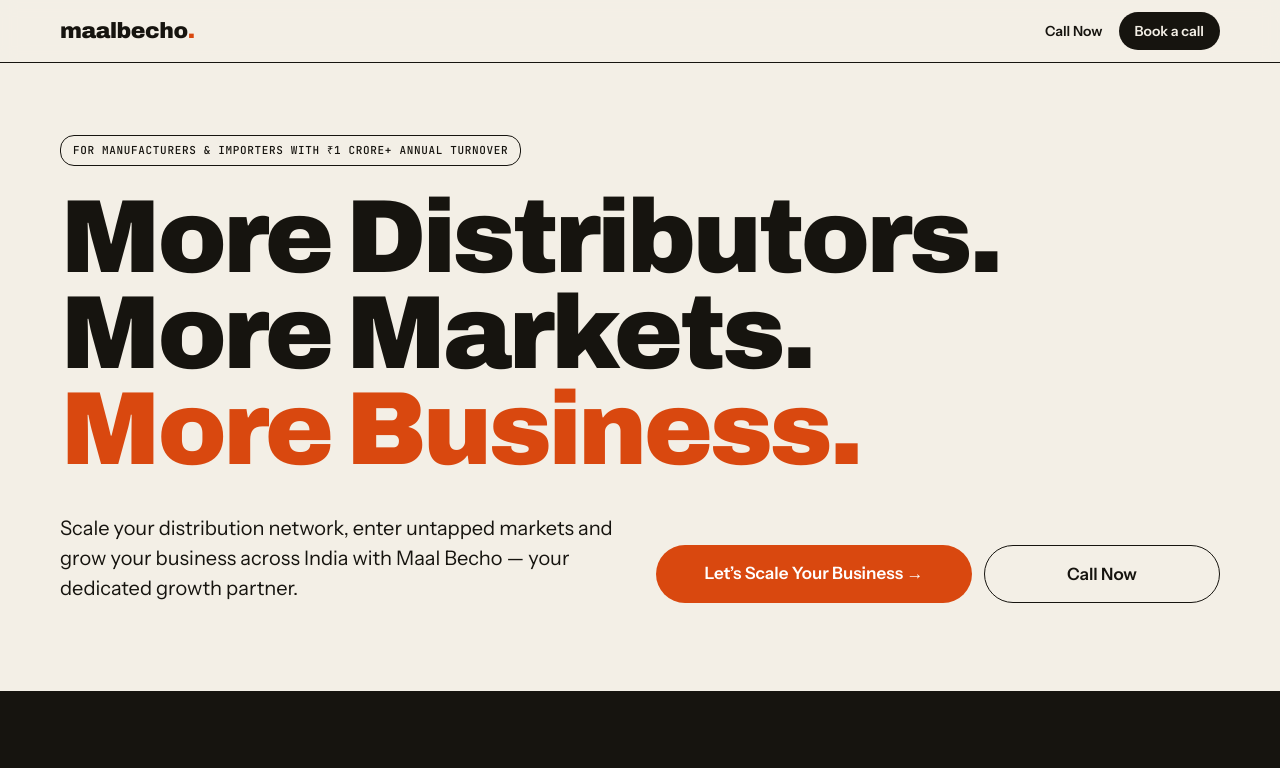
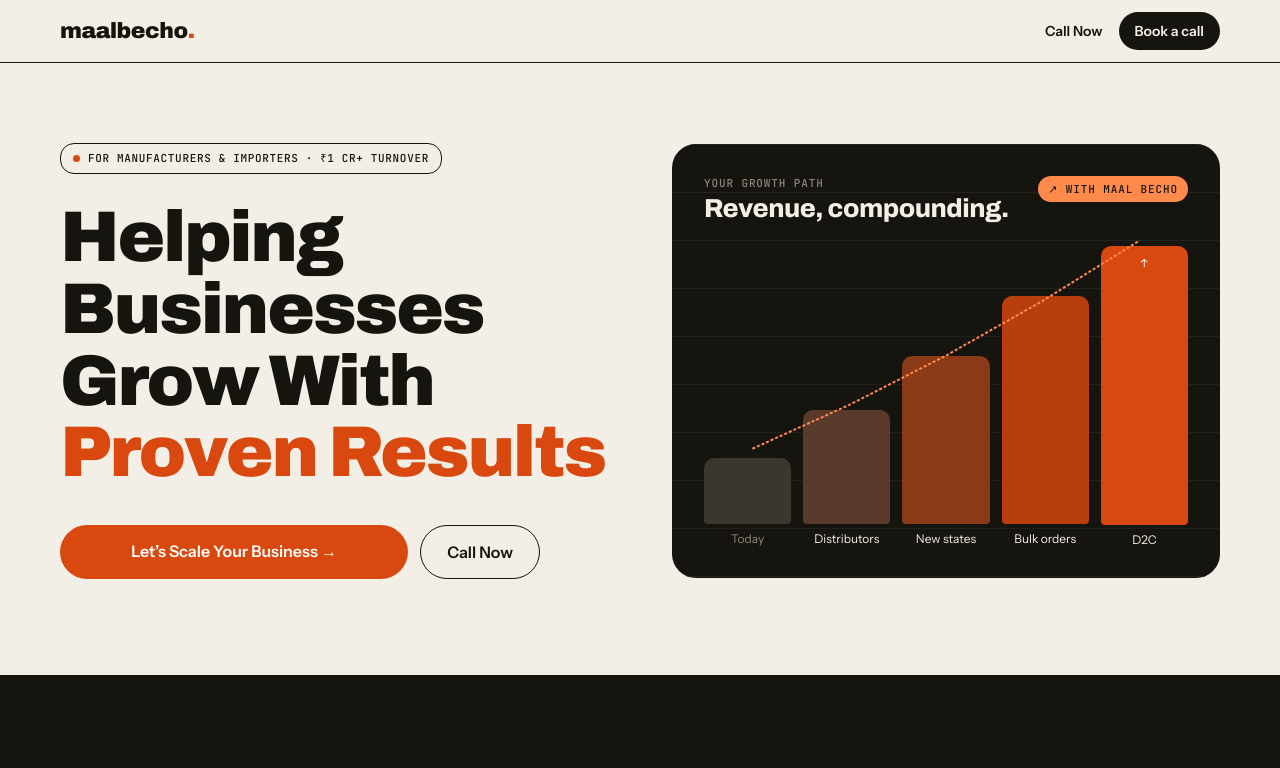
Before and after one commit to tech01-ui/MaalBecho, a plain HTML site: page index.html in a window 1280 px wide. Shown: the top 768 px of the page. Drawn offline with Linux system fonts and the light colour scheme.

Commit message:
Updated Text of Hero section

```diff
--- a/css/landing.css
+++ b/css/landing.css
@@ -19,15 +19,28 @@ input,select,button{font:inherit}
 .btn{display:inline-block;text-decoration:none;padding:18px 28px;border-radius:999px;font-weight:600;font-size:17px}
 .btn.or{background:var(--or);color:#fff}.btn.or:hover{background:#B83A08;color:#fff}
 .btn.line{border:1px solid var(--ink)}.btn.line:hover{background:var(--ink);color:var(--bg)}
-.hero{padding:clamp(40px,8vw,72px) 20px clamp(56px,10vw,88px)}
-.tag{display:inline-flex;font-family:var(--m);font-size:11px;line-height:1.4;text-transform:uppercase;letter-spacing:.06em;border:1px solid var(--ink);padding:7px 12px;border-radius:14px;margin-bottom:24px}
-h1{font-family:var(--d);font-weight:900;font-stretch:112%;font-size:clamp(40px,9vw,104px);line-height:.92;letter-spacing:-.035em;margin:0;max-width:1100px;text-wrap:balance}
+.hero{padding:clamp(40px,7vw,80px) 20px clamp(56px,9vw,96px);display:grid;grid-template-columns:repeat(auto-fit,minmax(min(420px,100%),1fr));gap:clamp(32px,5vw,64px);align-items:center}
+.hero-copy{display:flex;flex-direction:column;align-items:flex-start;gap:clamp(20px,3vw,28px)}
+.tag{display:inline-flex;align-items:center;gap:8px;font-family:var(--m);font-size:11px;line-height:1.4;text-transform:uppercase;letter-spacing:.06em;border:1px solid var(--ink);padding:7px 12px;border-radius:14px}
+.tag i{width:7px;height:7px;border-radius:50%;background:var(--or);flex:none}
+h1{font-family:var(--d);font-weight:900;font-stretch:105%;font-size:clamp(38px,5.6vw,72px);line-height:1;letter-spacing:-.03em;margin:0;text-wrap:balance}
 h1 span{color:var(--or)}
-.hero-row{display:grid;grid-template-columns:repeat(auto-fit,minmax(min(280px,100%),1fr));gap:32px;margin-top:36px;align-items:end}
-.hero-row p{font-size:clamp(17px,4.5vw,20px);line-height:1.5;margin:0;max-width:560px;text-wrap:pretty}
-.btns{display:flex;flex-wrap:wrap;gap:12px}
-.btns .btn{text-align:center}
-.btns .btn.or{flex:1 1 220px}.btns .btn.line{flex:1 1 140px}
+.btns{display:flex;flex-wrap:wrap;gap:12px;width:100%;max-width:480px;margin-top:8px}
+.btns .btn{padding:16px 26px;font-size:16px;text-align:center}
+.btns .btn.or{flex:1 1 220px}.btns .btn.line{flex:0 1 auto}
+.gpanel{width:100%;background:var(--ink);color:var(--bg);border-radius:24px;padding:clamp(20px,4vw,32px);display:flex;flex-direction:column;gap:24px;position:relative;overflow:hidden}
+.gridlines{position:absolute;inset:0;background-image:linear-gradient(#24211B 1px,transparent 1px);background-size:100% 48px;pointer-events:none}
+.ghead{position:relative;display:flex;align-items:flex-start;justify-content:space-between;gap:12px;flex-wrap:wrap}
+.ghead div{display:flex;flex-direction:column;gap:4px}
+.ghead small{font-family:var(--m);font-size:11px;letter-spacing:.08em;color:#8C877B}
+.ghead b{font-family:var(--d);font-weight:800;font-size:clamp(20px,2.4vw,26px);letter-spacing:-.02em}
+.ghead em{display:inline-flex;align-items:center;gap:6px;font-style:normal;font-family:var(--m);font-size:11px;letter-spacing:.08em;color:var(--ink);background:var(--or-l);padding:6px 10px;border-radius:999px}
+.gchart{position:relative;height:clamp(220px,28vw,300px);display:flex;align-items:flex-end;gap:clamp(6px,1.2vw,12px)}
+.bar{flex:1;display:flex;flex-direction:column;justify-content:flex-end;align-items:stretch;gap:8px;min-width:0;height:100%}
+.bar .col{border-radius:10px 10px 4px 4px;display:flex;align-items:flex-start;justify-content:center;padding-top:10px;font-family:var(--m);font-size:11px}
+.bar span{font-size:clamp(10px,1.4vw,12px);text-align:center;line-height:1.2;white-space:nowrap;overflow:hidden;text-overflow:ellipsis}
+.gchart svg{position:absolute;left:0;right:0;top:0;bottom:26px;width:100%;height:calc(100% - 26px);pointer-events:none;overflow:visible}
+.gchart svg path{stroke-width:2px}
 .eyebrow{font-family:var(--m);font-size:13px;letter-spacing:.08em;color:var(--or);margin-bottom:16px}
 h2{font-family:var(--d);font-weight:800;font-stretch:108%;font-size:clamp(34px,5vw,60px);line-height:1;letter-spacing:-.03em;margin:0;text-wrap:balance}
 .grid2{display:grid;grid-template-columns:repeat(auto-fit,minmax(min(320px,100%),1fr));gap:56px;padding:clamp(56px,10vw,96px) 20px}
--- a/index.html
+++ b/index.html
@@ -22,11 +22,25 @@
 
 <main>
 <section class="wrap hero">
-  <div class="tag">For Manufacturers &amp; Importers with ₹1 Crore+ Annual Turnover</div>
-  <h1>More Distributors. More Markets. <span>More Business.</span></h1>
-  <div class="hero-row">
-    <p>Scale your distribution network, enter untapped markets and grow your business across India with Maal Becho — your dedicated growth partner.</p>
+  <div class="hero-copy">
+    <div class="tag"><i></i>For Manufacturers &amp; Importers · ₹1 Cr+ Turnover</div>
+    <h1>Helping Businesses Grow With <span>Proven Results</span></h1>
     <div class="btns"><a class="btn or" href="#apply">Let’s Scale Your Business →</a><a class="btn line" href="tel:+910000000000">Call Now</a></div>
+  </div>
+  <div class="gpanel" aria-label="Growth path chart">
+    <div class="gridlines"></div>
+    <div class="ghead">
+      <div><small>YOUR GROWTH PATH</small><b>Revenue, compounding.</b></div>
+      <em>↗ WITH MAAL BECHO</em>
+    </div>
+    <div class="gchart">
+        <div class="bar"><div class="col" style="height:22%;background:#3A372F;color:#BDB7A8"></div><span style="color:#8C877B">Today</span></div>
+        <div class="bar"><div class="col" style="height:38%;background:#5A3A2A;color:#F3EFE6"></div><span style="color:#F3EFE6">Distributors</span></div>
+        <div class="bar"><div class="col" style="height:56%;background:#8A3A16;color:#F3EFE6"></div><span style="color:#F3EFE6">New states</span></div>
+        <div class="bar"><div class="col" style="height:76%;background:#B83F0D;color:#F3EFE6"></div><span style="color:#F3EFE6">Bulk orders</span></div>
+        <div class="bar"><div class="col" style="height:100%;background:#D9480F;color:#fff">↑</div><span style="color:#F3EFE6">D2C</span></div>
+      <svg viewBox="0 0 100 100" preserveAspectRatio="none" aria-hidden="true"><path d="M10 74 L30 58 L50 40 L70 20 L90 -2" fill="none" stroke="#FF8A4C" stroke-dasharray="3 2" vector-effect="non-scaling-stroke"/></svg>
+    </div>
   </div>
 </section>
 
@@ -53,15 +67,15 @@
   <div class="cards">
       <article class="card">
         <img src="assets/case-studies/xyz-digital.jpg" alt="XYZ Digital case study" width="1600" height="1000">
-        <div><small>CASE STUDY 01</small><h3>XYZ Digital</h3><p>Short summary of the challenge, what we did and the growth achieved.</p><a href="assets/case-studies/xyz-digital-case-study.pdf" target="_blank" rel="noopener">Read case study →</a></div>
+        <div><small>CASE STUDY 01</small><h3>XYZ Digital</h3><p>A dated site undersold the technology. We built a modern website with 40+ products, a blog and user manuals, and easy updates without a developer.</p><a href="assets/case-studies/xyz-digital-case-study.pdf" target="_blank" rel="noopener">Read case study →</a></div>
       </article>
       <article class="card">
         <img src="assets/case-studies/tom-miller.jpg" alt="Tom Miller case study" width="1600" height="1000">
-        <div><small>CASE STUDY 02</small><h3>Tom Miller</h3><p>Short summary of the challenge, what we did and the growth achieved.</p><a href="assets/case-studies/tom-miller-case-study.pdf" target="_blank" rel="noopener">Read case study →</a></div>
+        <div><small>CASE STUDY 02</small><h3>Tom Miller</h3><p>A great brand with a quiet feed. High-end creatives, a Hinglish brand voice, Meta Ads and a premium storefront helped it grow organically.</p><a href="assets/case-studies/tom-miller-case-study.pdf" target="_blank" rel="noopener">Read case study →</a></div>
       </article>
       <article class="card">
         <img src="assets/case-studies/multybyte.jpg" alt="Multybyte case study" width="1600" height="1000">
-        <div><small>CASE STUDY 03</small><h3>Multybyte</h3><p>Short summary of the challenge, what we did and the growth achieved.</p><a href="assets/case-studies/multybyte-case-study.pdf" target="_blank" rel="noopener">Read case study →</a></div>
+        <div><small>CASE STUDY 03</small><h3>Multybyte</h3><p>Their first website, built from scratch. We now keep it updated and have built their mobile app too, again from scratch.</p><a href="assets/case-studies/multybyte-case-study.pdf" target="_blank" rel="noopener">Read case study →</a></div>
       </article>
   </div>
 </section>
```
